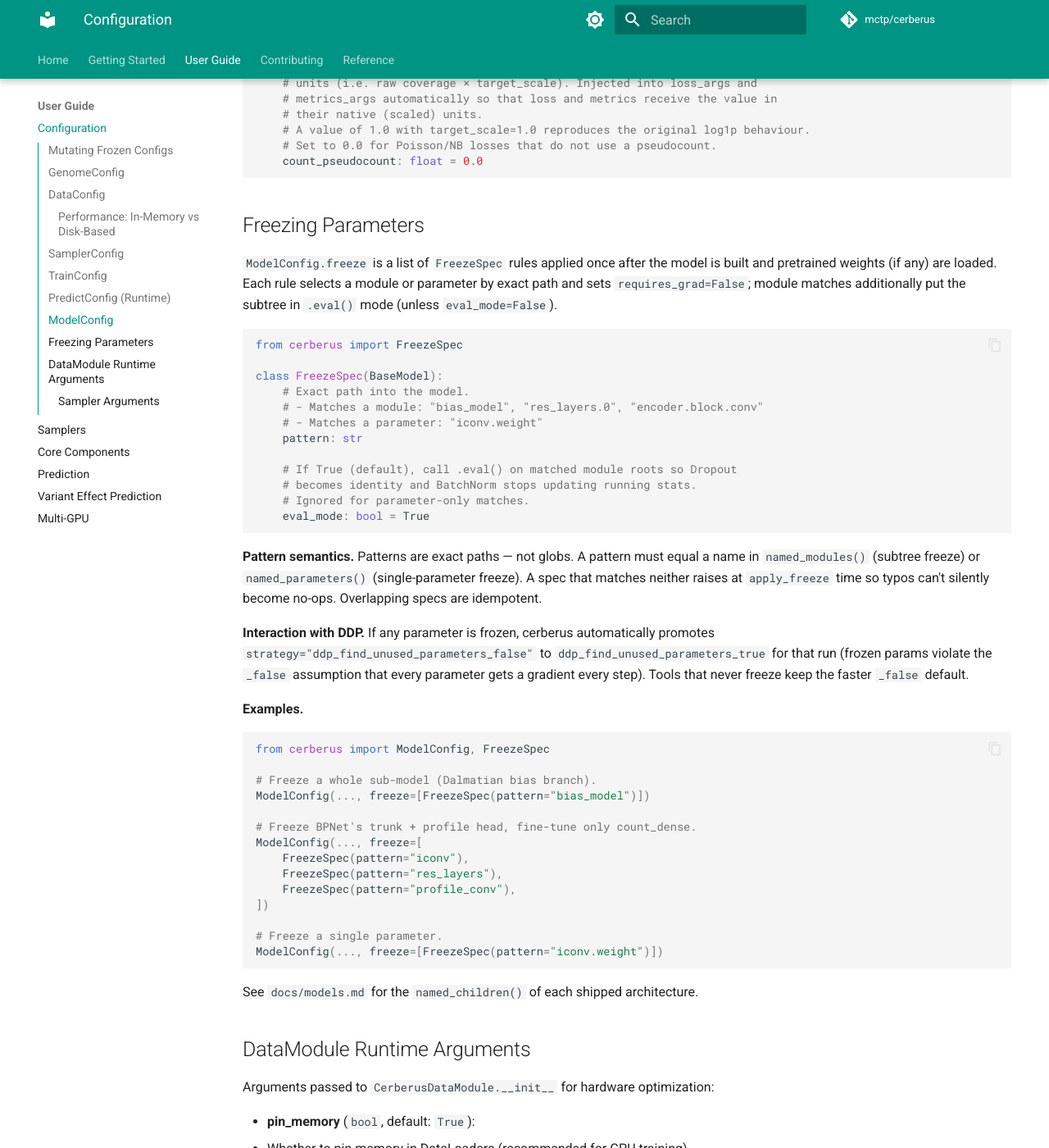
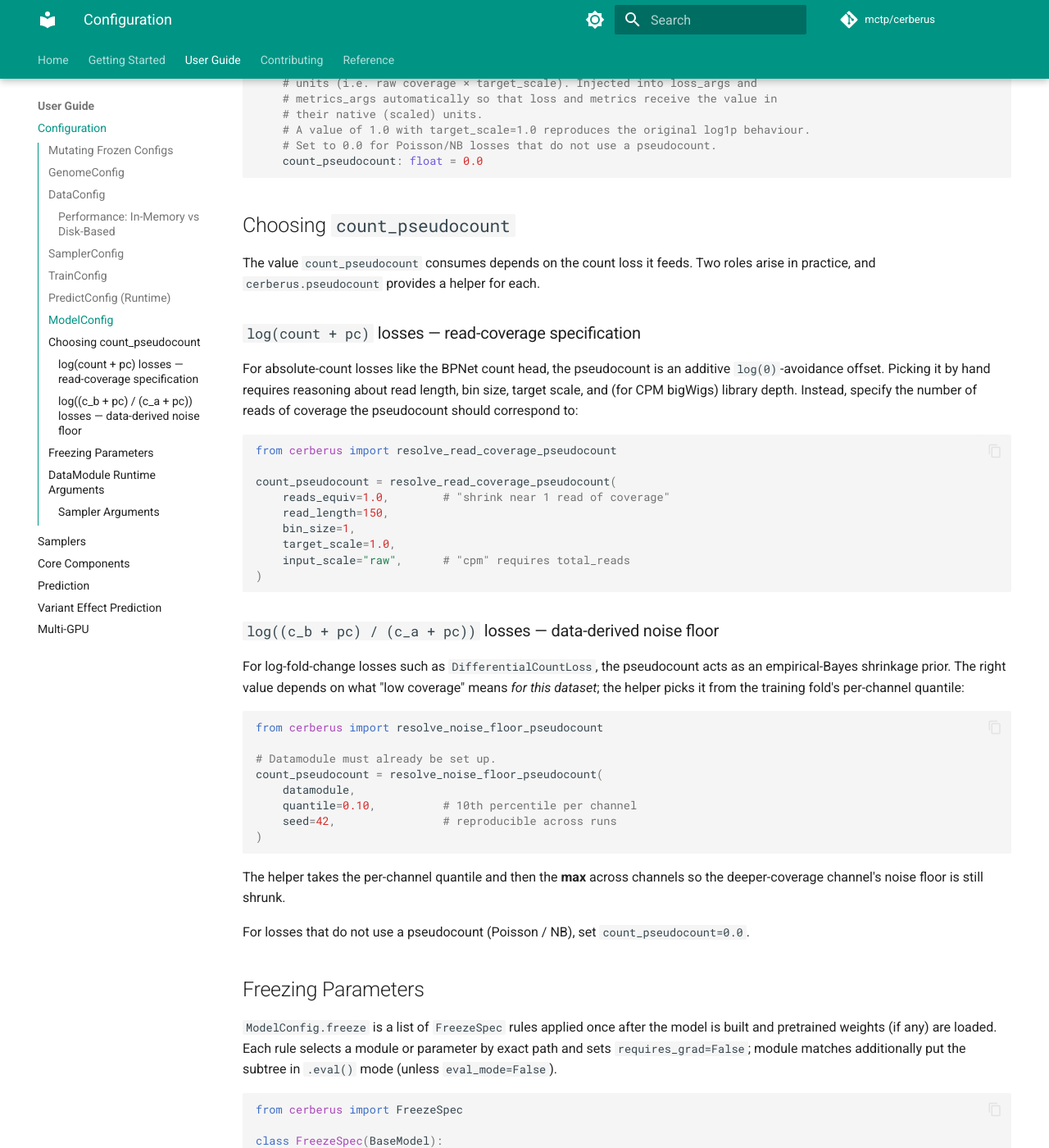
Before and after one commit to mctp/cerberus, an MkDocs documentation site: the page built from docs/configuration.md, in a window 1280 px wide and 1400 px high, scrolled down 5667 px. Shown: the whole window at 82% size. Built offline with MkDocs 1.6.1 and Material for MkDocs 9.7.7, drawn with Linux system fonts in a browser that asks for light colours; comment, search, counter and statistics services are not loaded.

Commit message:
docs+test(pseudocount): configuration guide and quantile pinning test
Documentation: new "Choosing count_pseudocount" section in
docs/configuration.md, placed right after the count_pseudocount field
documentation.  Generic vocabulary (no Phase 1 / Phase 2 framing);
concrete code example for each helper -- resolve_read_coverage_-
pseudocount for log(count + pc) losses and resolve_noise_floor_-
pseudocount for log((c_b + pc) / (c_a + pc)) losses.

Test: pin the ``quantile`` parameter value end-to-end.  Existing
suite proves the kwarg is *passed* (test_noise_floor_forwards_kwargs)
and the *combine* is max (test_noise_floor_picks_max).  This adds a
test with quantile=0.5 on two channels of arange(0..99) and
arange(100..199), asserting the result is max(median0, median1) =
149.5 -- which would diverge from the global-flat-quantile result
(~99.5) and from the min-combine result (49.5), pinning both the
parameter plumbing and the per-channel-then-max semantics in one
assertion.

llms.txt / llms-full.txt regeneration intentionally deferred to the
final docs-sync commit (C16) per the rollout plan.

Co-Authored-By: Claude Opus 4.7 (1M context) <noreply@anthropic.com>

````diff
--- a/docs/configuration.md
+++ b/docs/configuration.md
@@ -278,6 +278,56 @@ class ModelConfig(BaseModel):
     count_pseudocount: float = 0.0
 ```
 
+## Choosing `count_pseudocount`
+
+The value `count_pseudocount` consumes depends on the count loss it
+feeds.  Two roles arise in practice, and `cerberus.pseudocount`
+provides a helper for each.
+
+### `log(count + pc)` losses — read-coverage specification
+
+For absolute-count losses like the BPNet count head, the pseudocount
+is an additive `log(0)`-avoidance offset.  Picking it by hand requires
+reasoning about read length, bin size, target scale, and (for CPM
+bigWigs) library depth.  Instead, specify the number of reads of
+coverage the pseudocount should correspond to:
+
+```python
+from cerberus import resolve_read_coverage_pseudocount
+
+count_pseudocount = resolve_read_coverage_pseudocount(
+    reads_equiv=1.0,        # "shrink near 1 read of coverage"
+    read_length=150,
+    bin_size=1,
+    target_scale=1.0,
+    input_scale="raw",      # "cpm" requires total_reads
+)
+```
+
+### `log((c_b + pc) / (c_a + pc))` losses — data-derived noise floor
+
+For log-fold-change losses such as `DifferentialCountLoss`, the
+pseudocount acts as an empirical-Bayes shrinkage prior.  The right
+value depends on what "low coverage" means *for this dataset*; the
+helper picks it from the training fold's per-channel quantile:
+
+```python
+from cerberus import resolve_noise_floor_pseudocount
+
+# Datamodule must already be set up.
+count_pseudocount = resolve_noise_floor_pseudocount(
+    datamodule,
+    quantile=0.10,          # 10th percentile per channel
+    seed=42,                # reproducible across runs
+)
+```
+
+The helper takes the per-channel quantile and then the **max** across
+channels so the deeper-coverage channel's noise floor is still shrunk.
+
+For losses that do not use a pseudocount (Poisson / NB), set
+`count_pseudocount=0.0`.
+
 ## Freezing Parameters
 
 `ModelConfig.freeze` is a list of `FreezeSpec` rules applied once
````
Also changed, not shown: 1 other file.
